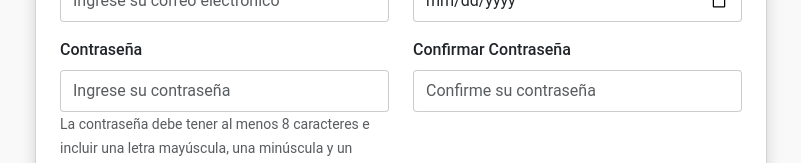
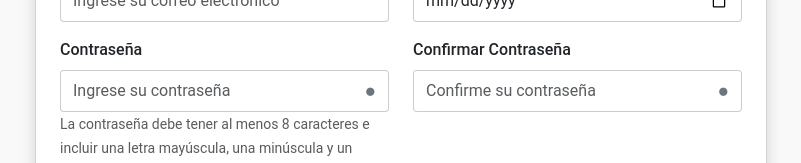
Before and after one commit to govandoh/PDW-votaciones-frontend, a React (Vite) app in the folder electoral-sys-frontend/: page /register in a window 1280 px wide. Shown: the part 367-530 px from the top of the page, without its empty margins (239-1040 px from the left). Built offline with nearby package versions, Linux system fonts and the light colour scheme.

Commit message:
agregando visualización de pwd fields

```diff
--- a/electoral-sys-frontend/src/pages/auth/LoginPage.tsx
+++ b/electoral-sys-frontend/src/pages/auth/LoginPage.tsx
@@ -10,6 +10,7 @@ import { login as loginService } from '../../services/authService';
 const LoginPage: React.FC = () => {
   const [error, setError] = useState<string | null>(null);
   const [connectionStatus, setConnectionStatus] = useState<string | null>(null);
+  const [showPassword, setShowPassword] = useState<boolean>(false);
   const navigate = useNavigate();
   const location = useLocation();
   const { login } = useAuth();
@@ -138,18 +139,32 @@ const LoginPage: React.FC = () => {
 
                     <Form.Group className="mb-4">
                       <Form.Label>Contraseña</Form.Label>
+                      <div className="position-relative">
                         <Form.Control
-                        type="password"
+                          type={showPassword ? "text" : "password"}
                           name="password"
                           value={values.password}
                           onChange={handleChange}
                           onBlur={handleBlur}
                           isInvalid={touched.password && !!errors.password}
                           placeholder="Ingrese su contraseña"
+                          style={{ paddingRight: '40px' }}
                         />
+                        <Button
+                          variant="link"
+                          className="position-absolute top-50 end-0 translate-middle-y text-decoration-none text-secondary"
+                          style={{ zIndex: 10, padding: '0.375rem 0.75rem', fontSize: '1.2rem' }}
+                          onClick={() => setShowPassword(!showPassword)}
+                          type="button"
+                          tabIndex={-1}
+                          title={showPassword ? 'Ocultar contraseña' : 'Mostrar contraseña'}
+                        >
+                          {showPassword ? '○' : '●'}
+                        </Button>
                         <Form.Control.Feedback type="invalid">
                           {errors.password}
                         </Form.Control.Feedback>
+                      </div>
                     </Form.Group>
 
                     <Button
--- a/electoral-sys-frontend/src/pages/auth/RegisterPage.tsx
+++ b/electoral-sys-frontend/src/pages/auth/RegisterPage.tsx
@@ -9,6 +9,8 @@ import { register } from '../../services/authService';
 const RegisterPage: React.FC = () => {
   const [error, setError] = useState<string | null>(null);
   const [success, setSuccess] = useState<string | null>(null);
+  const [showPassword, setShowPassword] = useState<boolean>(false);
+  const [showConfirmPassword, setShowConfirmPassword] = useState<boolean>(false);
   const navigate = useNavigate();
 
   const initialValues: RegisterFormValues = {
@@ -222,18 +224,32 @@ const RegisterPage: React.FC = () => {
                       <Col md={6}>
                         <Form.Group className="mb-3">
                           <Form.Label>Contraseña</Form.Label>
+                          <div className="position-relative">
                             <Form.Control
-                            type="password"
+                              type={showPassword ? "text" : "password"}
                               name="password"
                               value={values.password}
                               onChange={handleChange}
                               onBlur={handleBlur}
                               isInvalid={touched.password && !!errors.password}
                               placeholder="Ingrese su contraseña"
+                              style={{ paddingRight: '40px' }}
                             />
+                            <Button
+                              variant="link"
+                              className="position-absolute top-50 end-0 translate-middle-y text-decoration-none text-secondary"
+                              style={{ zIndex: 10, padding: '0.375rem 0.75rem', fontSize: '1.2rem' }}
+                              onClick={() => setShowPassword(!showPassword)}
+                              type="button"
+                              tabIndex={-1}
+                              title={showPassword ? 'Ocultar contraseña' : 'Mostrar contraseña'}
+                            >
+                              {showPassword ? '○' : '●'}
+                            </Button>
                             <Form.Control.Feedback type="invalid">
                               {errors.password}
                             </Form.Control.Feedback>
+                          </div>
                           <Form.Text className="text-muted">
                             La contraseña debe tener al menos 8 caracteres e incluir una letra mayúscula, una minúscula y un número.
                           </Form.Text>
@@ -243,18 +259,32 @@ const RegisterPage: React.FC = () => {
                       <Col md={6}>
                         <Form.Group className="mb-3">
                           <Form.Label>Confirmar Contraseña</Form.Label>
+                          <div className="position-relative">
                             <Form.Control
-                            type="password"
+                              type={showConfirmPassword ? "text" : "password"}
                               name="confirmPassword"
                               value={values.confirmPassword}
                               onChange={handleChange}
                               onBlur={handleBlur}
                               isInvalid={touched.confirmPassword && !!errors.confirmPassword}
                               placeholder="Confirme su contraseña"
+                              style={{ paddingRight: '40px' }}
                             />
+                            <Button
+                              variant="link"
+                              className="position-absolute top-50 end-0 translate-middle-y text-decoration-none text-secondary"
+                              style={{ zIndex: 10, padding: '0.375rem 0.75rem', fontSize: '1.2rem' }}
+                              onClick={() => setShowConfirmPassword(!showConfirmPassword)}
+                              type="button"
+                              tabIndex={-1}
+                              title={showConfirmPassword ? 'Ocultar contraseña' : 'Mostrar contraseña'}
+                            >
+                              {showConfirmPassword ? '○' : '●'}
+                            </Button>
                             <Form.Control.Feedback type="invalid">
                               {errors.confirmPassword}
                             </Form.Control.Feedback>
+                          </div>
                         </Form.Group>
                       </Col>
                     </Row>
```
Lines whose indentation alone changed are shown as unchanged.
